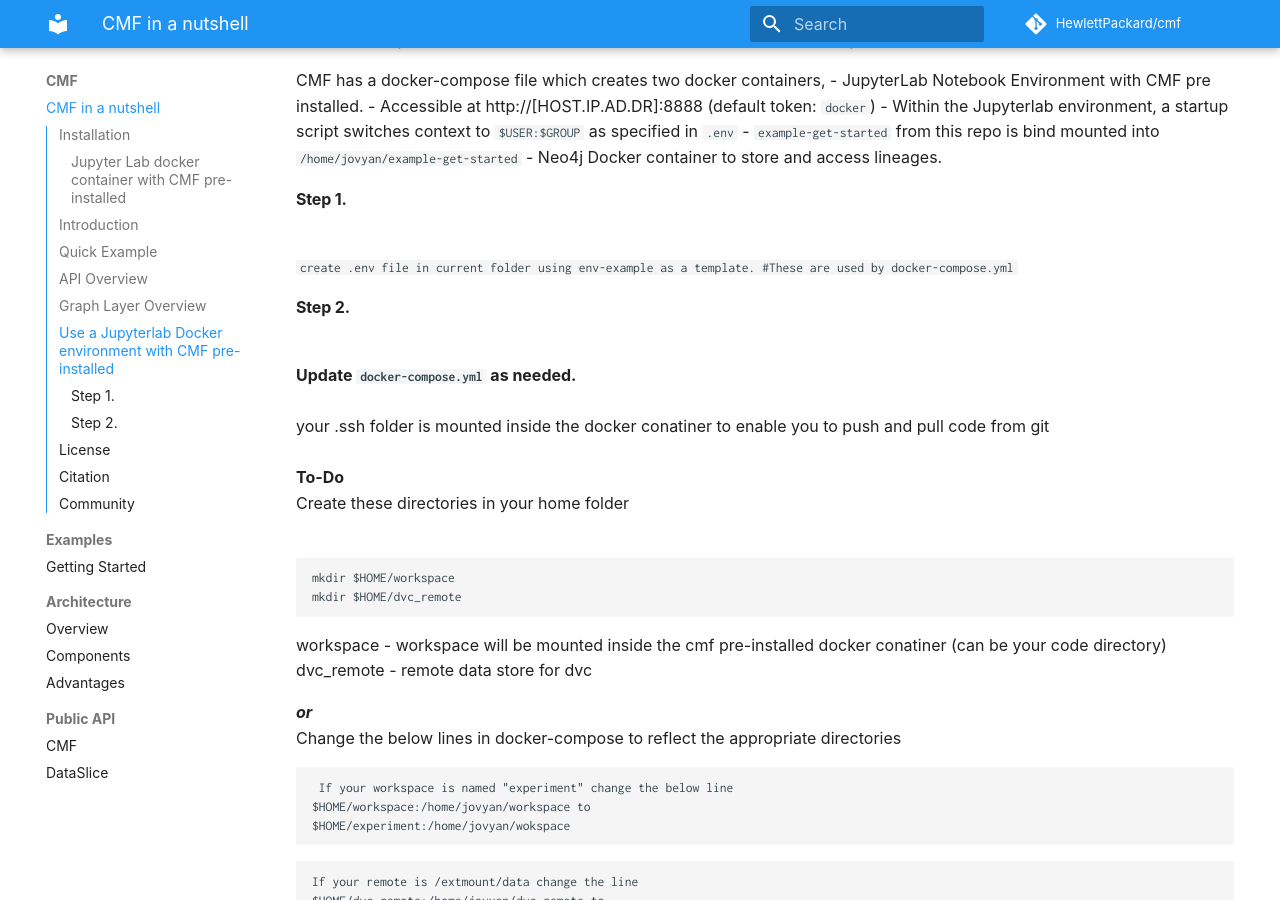
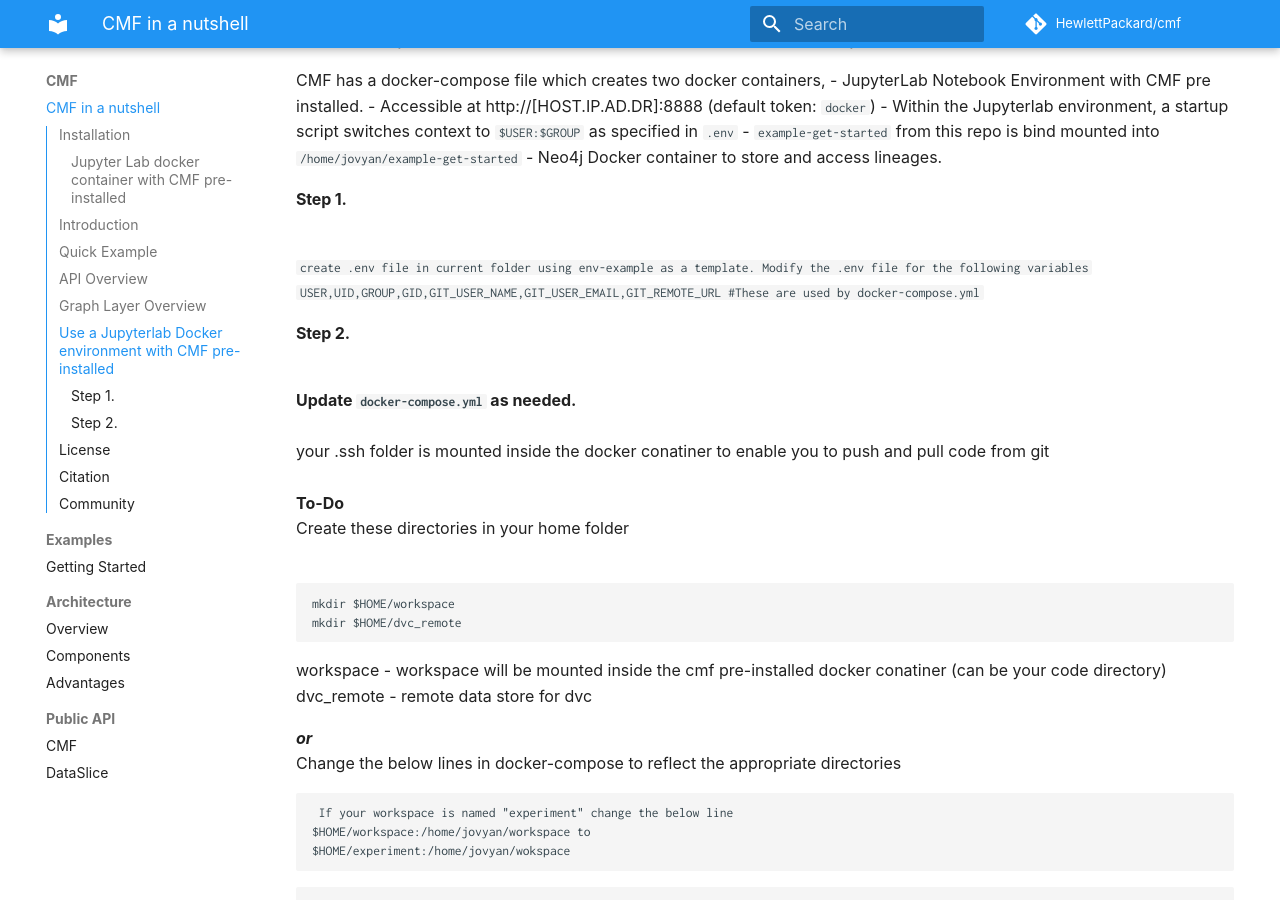
Before and after one commit to HewlettPackard/cmf, an MkDocs documentation site: the page built from docs/index.md, in a window 1280 px wide and 900 px high, scrolled down 4666 px. Built offline with MkDocs 1.6.1 and Material for MkDocs 9.7.7, drawn with Linux system fonts in a browser that asks for light colours; some web fonts are replaced; comment, search, counter and statistics services are not loaded.

Commit message:
Documentation fix

```diff
--- a/docs/index.md
+++ b/docs/index.md
@@ -243,7 +243,8 @@ CMF has a docker-compose file which creates two docker containers,
 - Neo4j Docker container to store and access lineages.
 
 #### Step 1. <br>
- `create .env file in current folder using env-example as a template. #These are used by docker-compose.yml` <br>
+ `create .env file in current folder using env-example as a template. Modify the .env file for the following variables
+USER,UID,GROUP,GID,GIT_USER_NAME,GIT_USER_EMAIL,GIT_REMOTE_URL #These are used by docker-compose.yml` <br>
 #### Step 2. <br>
 **Update `docker-compose.yml` as needed.**<br><br>
     your .ssh folder is mounted inside the docker conatiner to enable you to push and pull code from git <br><br>
```
